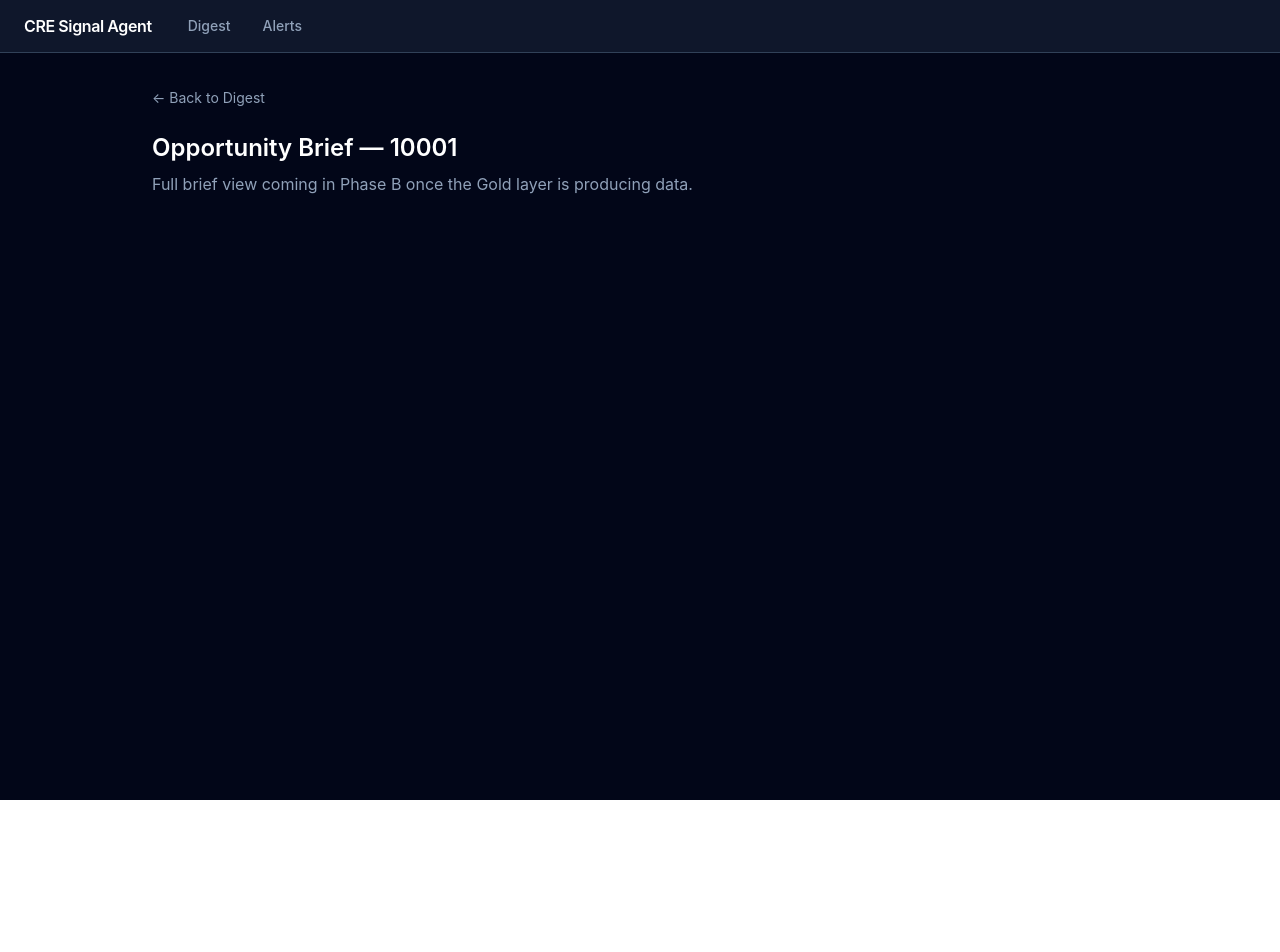
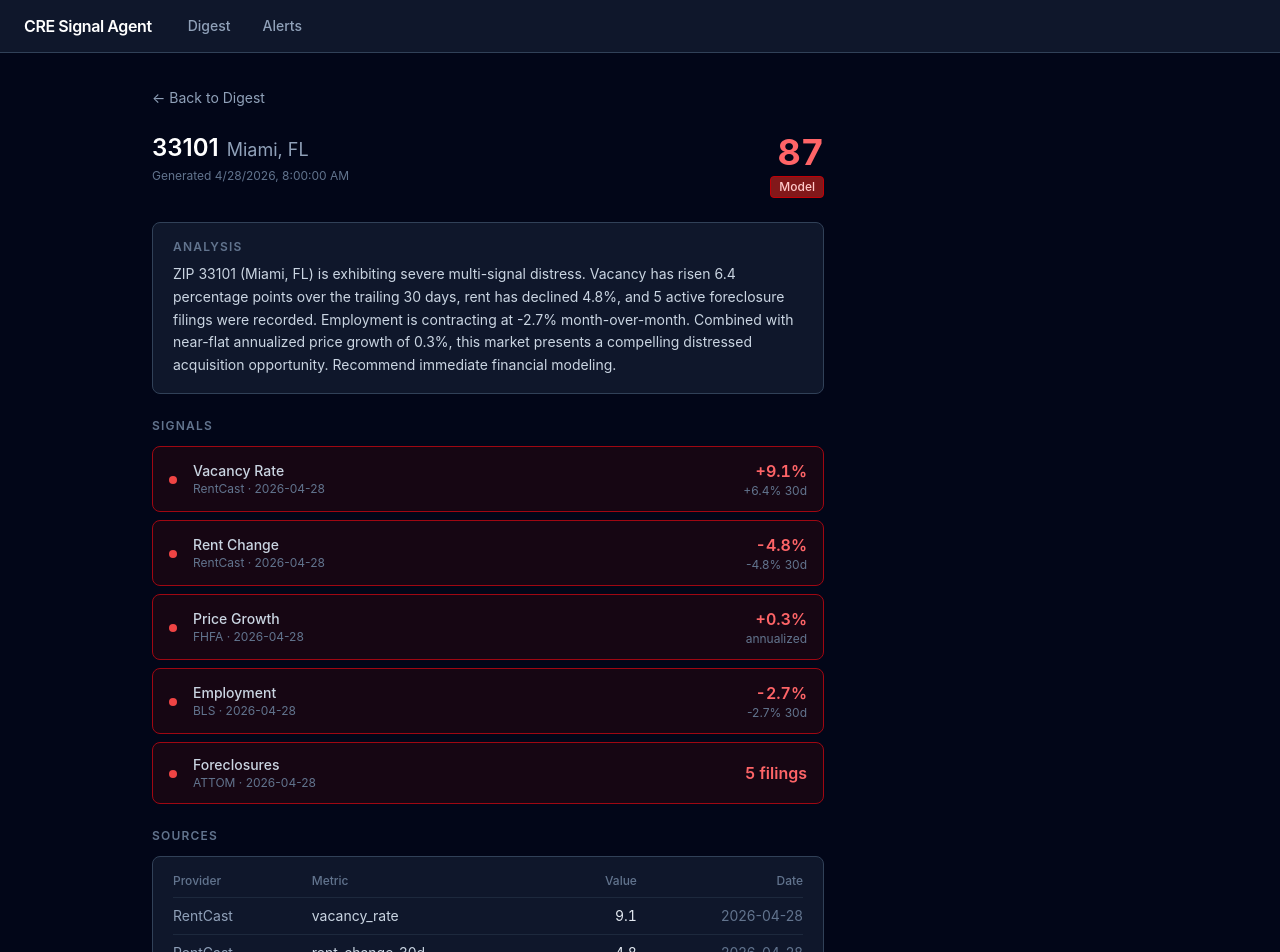
Before and after one commit to yaasameen-maker/CRE_Agent, a React (Vite) app in the folder frontend/: page /brief/10001 in a window 1280 px wide. Shown: the top 952 px of the page. Before the commit the page ends 800 px from the top, so only its background shows below. Built offline with nearby package versions, Linux system fonts and the light colour scheme.

Commit message:
feat: Opportunity Brief detail view with signals and source citations

```diff
--- a/frontend/src/pages/OpportunityDetail.tsx
+++ b/frontend/src/pages/OpportunityDetail.tsx
@@ -1,17 +1,152 @@
-import { useParams, Link } from 'react-router-dom'
+import { Link } from 'react-router-dom'
+import briefFixture from '../fixtures/opportunity_brief.json'
+import type { OpportunityBrief, BriefSignalValue, SourceCitation } from '../types/opportunity_brief'
+
+const brief = briefFixture as OpportunityBrief
+
+const ACTION_STYLES: Record<string, string> = {
+  Model:   'bg-red-900 text-red-200 border border-red-700',
+  Monitor: 'bg-yellow-900 text-yellow-200 border border-yellow-700',
+  Ignore:  'bg-slate-800 text-slate-400 border border-slate-700',
+}
+
+const SIGNAL_LABELS: Record<string, string> = {
+  vacancy:      'Vacancy Rate',
+  rent:         'Rent Change',
+  price_growth: 'Price Growth',
+  employment:   'Employment',
+  foreclosure:  'Foreclosures',
+}
+
+function fmt(n: number, suffix = '%') {
+  const sign = n > 0 ? '+' : ''
+  return `${sign}${n.toFixed(1)}${suffix}`
+}
+
+function SignalRow({ name, signal }: { name: string; signal: BriefSignalValue }) {
+  const isForeclosure = name === 'foreclosure'
+
+  const primaryValue = isForeclosure
+    ? `${signal.count} filing${signal.count !== 1 ? 's' : ''}`
+    : name === 'price_growth'
+      ? fmt(signal.annualized ?? signal.value)
+      : fmt(signal.value)
+
+  const secondary = !isForeclosure && signal.change_30d !== undefined
+    ? `${fmt(signal.change_30d)} 30d`
+    : name === 'price_growth' && signal.annualized !== undefined
+      ? 'annualized'
+      : null
+
+  return (
+    <div className={`rounded-lg border px-4 py-3 flex items-center gap-4 ${
+      signal.flag
+        ? 'border-red-800 bg-red-950/30'
+        : 'border-slate-700 bg-slate-900'
+    }`}>
+      <div className="w-2 h-2 rounded-full shrink-0 mt-0.5" style={{
+        backgroundColor: signal.flag ? '#ef4444' : '#22c55e',
+      }} />
+      <div className="flex-1 min-w-0">
+        <p className="text-slate-300 text-sm font-medium">{SIGNAL_LABELS[name]}</p>
+        <p className="text-slate-500 text-xs">{signal.source} · {signal.as_of}</p>
+      </div>
+      <div className="text-right shrink-0">
+        <p className={`font-semibold tabular-nums ${signal.flag ? 'text-red-400' : 'text-slate-200'}`}>
+          {primaryValue}
+        </p>
+        {secondary && (
+          <p className="text-slate-500 text-xs">{secondary}</p>
+        )}
+      </div>
+    </div>
+  )
+}
+
+function CitationRow({ c }: { c: SourceCitation }) {
+  return (
+    <tr className="border-t border-slate-800">
+      <td className="py-2 pr-4 text-slate-400 text-sm">{c.source}</td>
+      <td className="py-2 pr-4 text-slate-300 text-sm">{c.metric}</td>
+      <td className="py-2 pr-4 text-slate-200 text-sm tabular-nums text-right">{c.value}</td>
+      <td className="py-2 text-slate-500 text-sm text-right">{c.date}</td>
+    </tr>
+  )
+}
 
 export default function OpportunityDetail() {
-  const { zip } = useParams<{ zip: string }>()
+  const scoreColor =
+    brief.distress_score >= 70 ? 'text-red-400' :
+    brief.distress_score >= 40 ? 'text-yellow-400' : 'text-green-400'
 
   return (
-    <div>
+    <div className="max-w-2xl">
       <Link to="/" className="text-slate-400 text-sm hover:text-white mb-6 inline-block">
         ← Back to Digest
       </Link>
-      <h1 className="text-2xl font-semibold text-white mb-2">Opportunity Brief — {zip}</h1>
-      <p className="text-slate-400">
-        Full brief view coming in Phase B once the Gold layer is producing data.
-      </p>
+
+      {/* Header */}
+      <div className="flex items-start justify-between gap-4 mb-6">
+        <div>
+          <h1 className="text-2xl font-semibold text-white">
+            {brief.zip}
+            <span className="text-slate-400 font-normal ml-2 text-lg">
+              {brief.city}, {brief.state}
+            </span>
+          </h1>
+          <p className="text-slate-500 text-xs mt-1">
+            Generated {new Date(brief.generated_at).toLocaleString()}
+          </p>
+        </div>
+        <div className="text-right shrink-0">
+          <p className={`text-4xl font-bold tabular-nums ${scoreColor}`}>
+            {brief.distress_score}
+          </p>
+          <span className={`text-xs px-2 py-0.5 rounded font-medium mt-1 inline-block ${ACTION_STYLES[brief.action]}`}>
+            {brief.action}
+          </span>
+        </div>
+      </div>
+
+      {/* Summary */}
+      <div className="rounded-lg border border-slate-700 bg-slate-900 px-5 py-4 mb-6">
+        <h2 className="text-xs font-semibold uppercase tracking-widest text-slate-500 mb-2">
+          Analysis
+        </h2>
+        <p className="text-slate-300 text-sm leading-relaxed">{brief.summary}</p>
+      </div>
+
+      {/* Signals */}
+      <h2 className="text-xs font-semibold uppercase tracking-widest text-slate-500 mb-3">
+        Signals
+      </h2>
+      <div className="flex flex-col gap-2 mb-6">
+        {Object.entries(brief.signals).map(([name, signal]) => (
+          <SignalRow key={name} name={name} signal={signal} />
+        ))}
+      </div>
+
+      {/* Source Citations */}
+      <h2 className="text-xs font-semibold uppercase tracking-widest text-slate-500 mb-3">
+        Sources
+      </h2>
+      <div className="rounded-lg border border-slate-700 bg-slate-900 px-5 py-2">
+        <table className="w-full">
+          <thead>
+            <tr>
+              <th className="text-left text-xs text-slate-500 font-medium py-2 pr-4">Provider</th>
+              <th className="text-left text-xs text-slate-500 font-medium py-2 pr-4">Metric</th>
+              <th className="text-right text-xs text-slate-500 font-medium py-2 pr-4">Value</th>
+              <th className="text-right text-xs text-slate-500 font-medium py-2">Date</th>
+            </tr>
+          </thead>
+          <tbody>
+            {brief.source_citations.map((c, i) => (
+              <CitationRow key={i} c={c} />
+            ))}
+          </tbody>
+        </table>
+      </div>
     </div>
   )
 }
```
